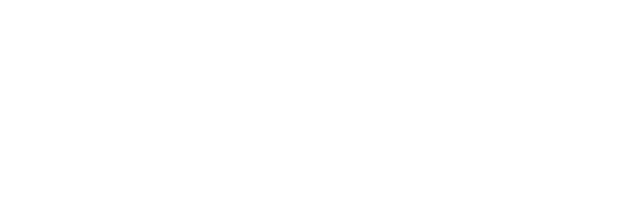
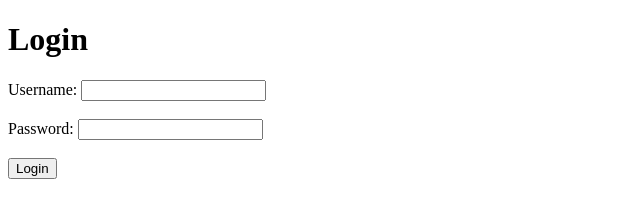
Before and after one commit to Yogesh093/Roblox, a website: page public/index.html in a window 1280 px wide. Shown: the whole page, without its empty margins (0-640 px from the left). Drawn offline with Linux system fonts and the light colour scheme.

Commit message:
change the html

```diff
--- a/public/index.html
+++ b/public/index.html
@@ -3,9 +3,18 @@
 <head>
     <meta charset="UTF-8">
     <meta name="viewport" content="width=device-width, initial-scale=1.0">
-    <title>Document</title>
+    <title>Login Form</title>
 </head>
 <body>
-
+    <h1>Login</h1>
+    <form action="/login" method="POST">
+        <label for="username">Username:</label>
+        <input type="text" id="username" name="username" required>
+        <br><br>
+        <label for="password">Password:</label>
+        <input type="password" id="password" name="password" required>
+        <br><br>
+        <button type="submit">Login</button>
+    </form>
 </body>
 </html>
```
